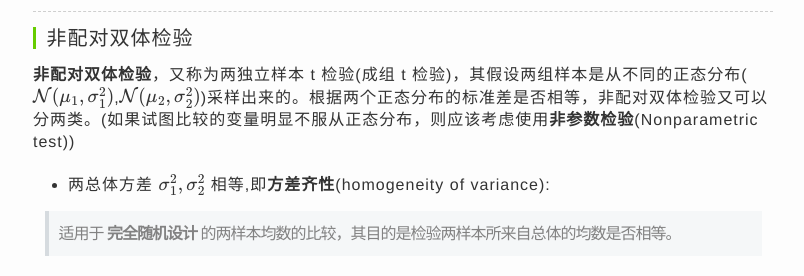
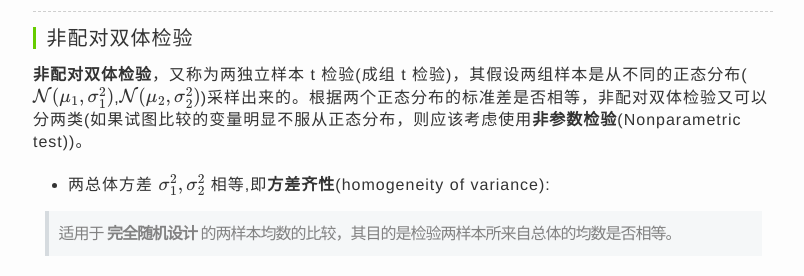
Before and after one commit to charleshm/charleshm.github.io, a Jekyll site: the page built from _posts/2016-03-23-Hypothesis-Testing.md, in a window 1280 px wide and 900 px high, scrolled down 3348 px. Shown: the part 172-448 px from the top of the window, without its empty margins (237-1041 px from the left). Built offline with Jekyll 4.4.1, drawn with Linux system fonts in a browser that asks for light colours; some web fonts are replaced; formulas are drawn with MathJax 3; comment, search, counter and statistics services are not loaded.

```diff
--- a/_posts/2016-03-23-Hypothesis-Testing.md
+++ b/_posts/2016-03-23-Hypothesis-Testing.md
@@ -86,7 +86,7 @@ $$t = \frac{\bar{d}-\mu_d}{S_{\bar{d}}}=\frac{\bar{d}-0}{S_{\bar{d}}}=\frac{\bar
 ----------
 
 #### 非配对双体检验
-**非配对双体检验**，又称为两独立样本 t 检验(成组 t 检验)，其假设两组样本是从不同的正态分布($\mathcal{N}(\mu_1,\sigma_1^2)$,$\mathcal{N}(\mu_2,\sigma_2^2)$)采样出来的。根据两个正态分布的标准差是否相等，非配对双体检验又可以分两类。(如果试图比较的变量明显不服从正态分布，则应该考虑使用**非参数检验**(Nonparametric test))
+**非配对双体检验**，又称为两独立样本 t 检验(成组 t 检验)，其假设两组样本是从不同的正态分布($\mathcal{N}(\mu_1,\sigma_1^2)$,$\mathcal{N}(\mu_2,\sigma_2^2)$)采样出来的。根据两个正态分布的标准差是否相等，非配对双体检验又可以分两类(如果试图比较的变量明显不服从正态分布，则应该考虑使用**非参数检验**(Nonparametric test))。
 
  - 两总体方差 $\sigma_1^2,\sigma_2^2$ 相等,即**方差齐性**(homogeneity of variance):
 
```
